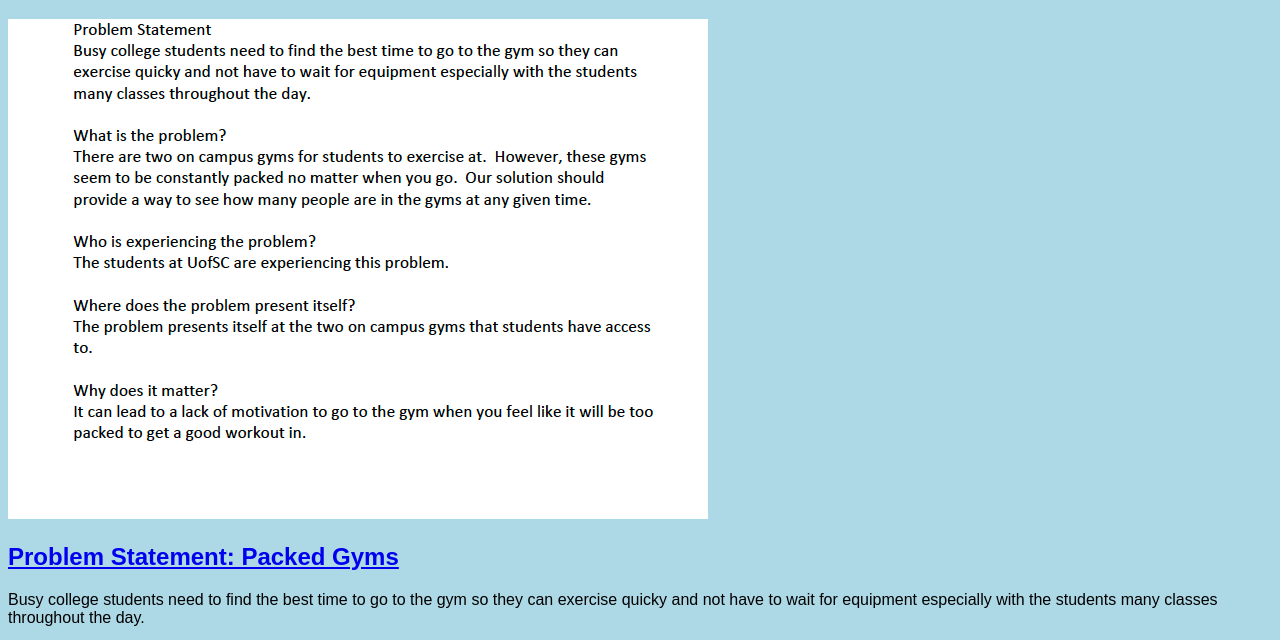
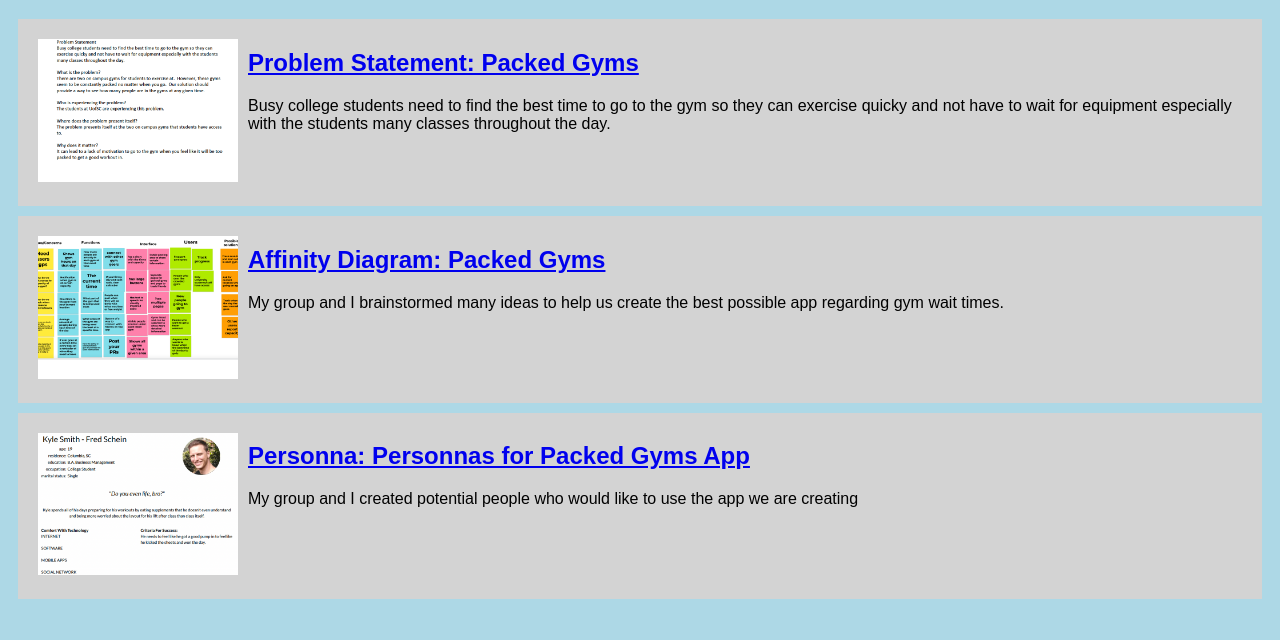
Before and after one commit to fschein2/fschein2.github.io, a plain HTML site: page index.html in a window 1280 px wide. Shown: the part 61-701 px from the top of the page. Drawn offline with Linux system fonts and the light colour scheme.

Commit message:
Add files via upload

```diff
--- a/index.html
+++ b/index.html
@@ -28,5 +28,16 @@
                 </p>
             </section>
         </section>
+
+            <!-- Persona -->
+        <section class="assignment">
+            <a href="Files/Cluck Norris Personnas.pdf.pdf"><img src="Images/Personna.png"></a>
+            <section class="ass-details">
+                <a href="Files/Cluck Norris Personnas.pdf"><h2>Personna: Personnas for Packed Gyms App</h2></a>
+                <p>
+                My group and I created potential people who would like to use the app we are creating
+                </p>
+            </section>
+        </section>
     </body>
 </html>
--- a/styles.css
+++ b/styles.css
@@ -3,7 +3,19 @@ body {
     font-family: Arial, Helvetica, sans-serif;
 }
 
+.assignment {
+    display:flex;
+    padding:10px;
+    margin:10px;
+    background:lightgray;
+}
+
+.assignment img {
+    width:200px;
+    padding:10px;
+}
+
 h1{
-    color: orangered;
-    text-align: center;
+    color:orangered;
+    text-align:center;
 }
```
Also changed, not shown: Images/Personna.png (added), 1 other file.
